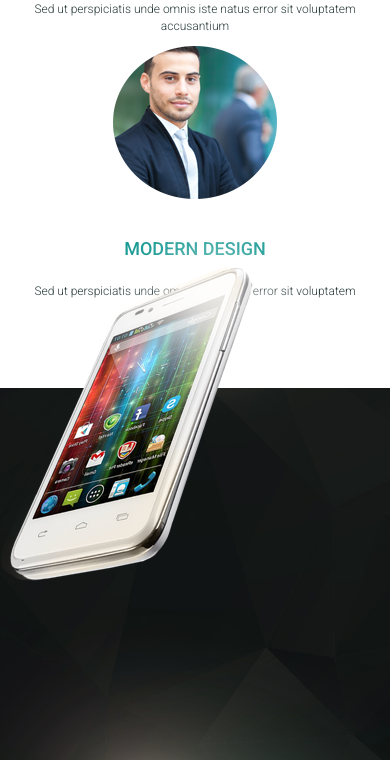
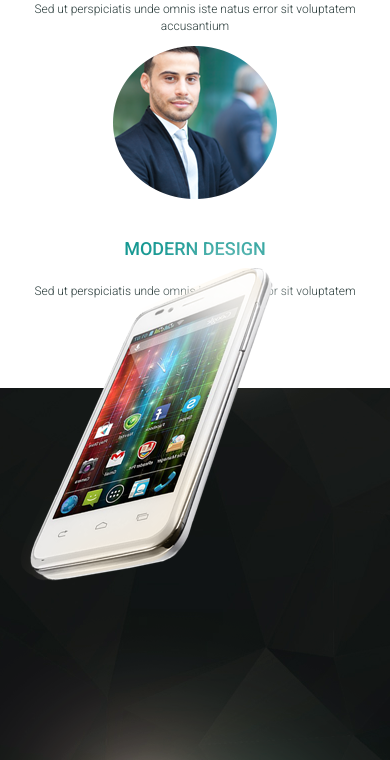
Before and after one commit to Blue-NET-work/media, a PHP site: page / in a window 390 px wide; the page is wider, and only the part inside the window is pictured. Shown: the part 1840-2600 px from the top of that part. Run offline with PHP 8.4, Linux system fonts and the light colour scheme; some libraries are stand-ins or nearby versions.

Commit message:
phone right position

```diff
--- a/assets/css/style.css
+++ b/assets/css/style.css
@@ -223,7 +223,7 @@ a:hover{text-decoration:none;}
 	position:absolute;
 	width:351px;
 	height:420px;
-	right: 10%;
+	right: 5%;
 	top: -25%;
 }
 
```
